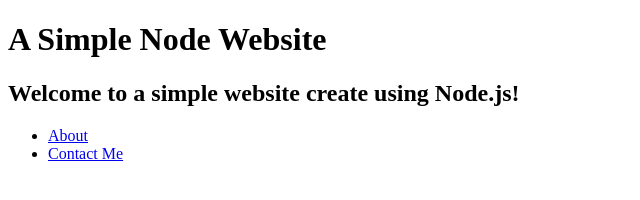
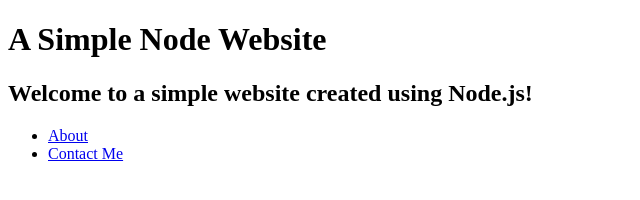
Before and after one commit to Sullivown/node_website, a plain HTML site: page pages/index.html in a window 1280 px wide. Shown: the full height of the page, 0-640 px from the left. Drawn offline with Linux system fonts and the light colour scheme.

Commit message:
fixed typo

```diff
--- a/pages/index.html
+++ b/pages/index.html
@@ -8,7 +8,7 @@
 	</head>
 	<body>
 		<h1>A Simple Node Website</h1>
-		<h2>Welcome to a simple website create using Node.js!</h2>
+		<h2>Welcome to a simple website created using Node.js!</h2>
 		<nav>
 			<ul>
 				<li>
```
